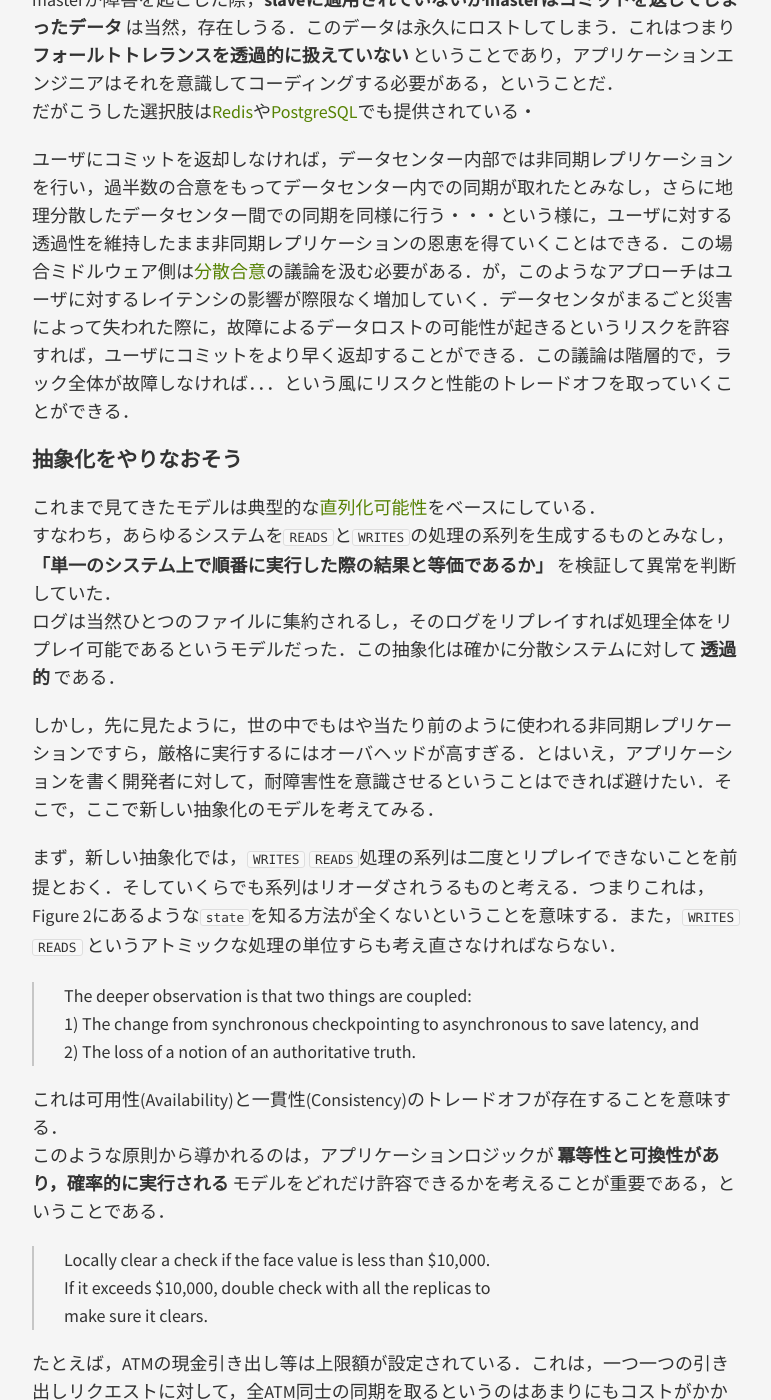
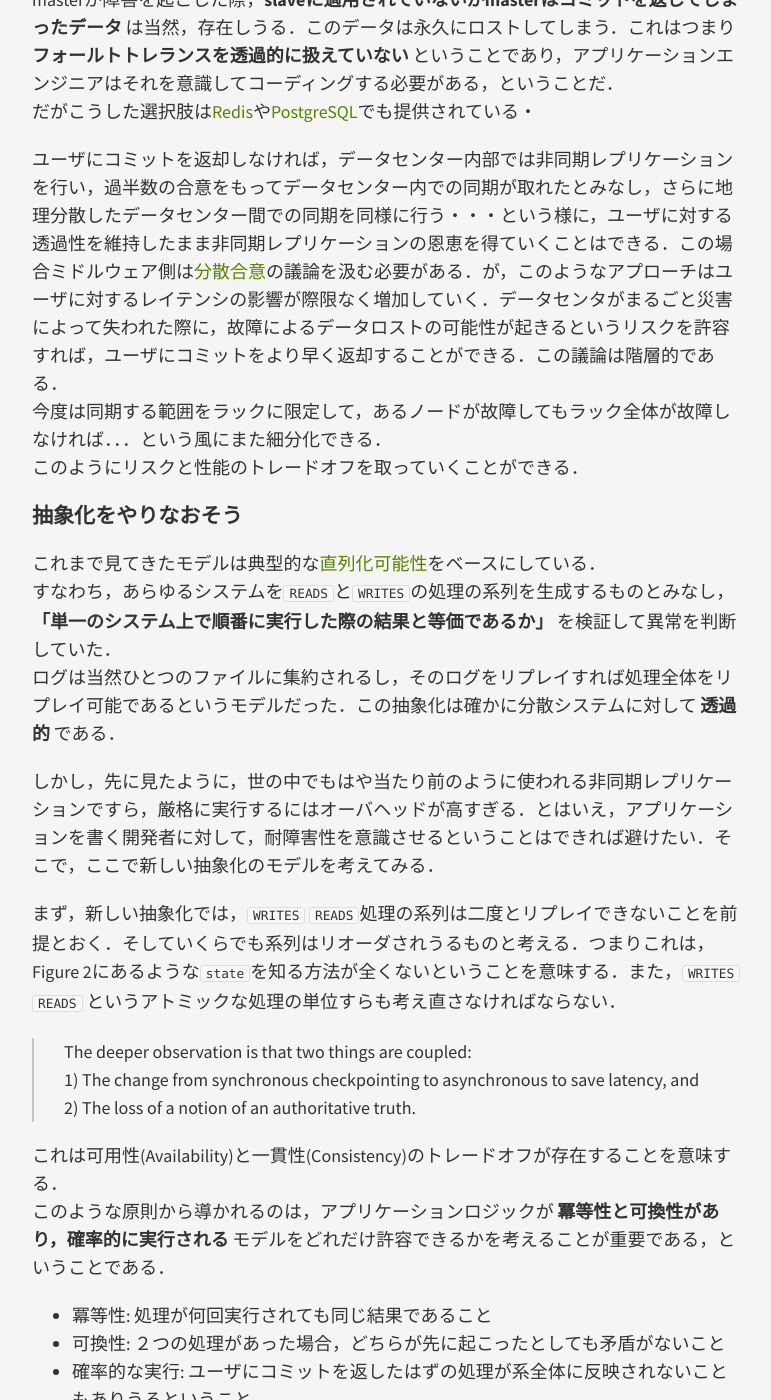
Before and after one commit to the-weekly-paper/the-weekly-paper.github.io, a Jekyll site: the page built from _posts/2017-08-07-Building-on-QuickSand.markdown, in a window 1280 px wide and 1400 px high, scrolled down 7928 px. Shown: the whole window, without its empty margins (253-1024 px from the left). Built offline with Jekyll 4.4.1, drawn with Linux system fonts in a browser that asks for light colours; some of the changed text lies outside the part shown.

Commit message:
Update 2017-08-07-Building-on-QuickSand.markdown

```diff
--- a/_posts/2017-08-07-Building-on-QuickSand.markdown
+++ b/_posts/2017-08-07-Building-on-QuickSand.markdown
@@ -159,7 +159,9 @@ Tandem NonStop 1986では，DP2ないしディスクが故障した際には，
 ログをバックアップに受け渡し，その反映を待たずにユーザにコミットを返却する非同期Log Shippingは，明らかに障害時に問題が起きうる．たとえばmaster/slave構成でmasterが障害を起こした際，**slaveに適用されていないがmasterはコミットを返してしまったデータ** は当然，存在しうる．このデータは永久にロストしてしまう．これはつまり **フォールトトレランスを透過的に扱えていない** ということであり，アプリケーションエンジニアはそれを意識してコーディングする必要がある，ということだ．
 だがこうした選択肢は[Redis](http://redis-documentasion-japanese.readthedocs.io/ja/latest/topics/persistence.html)や[PostgreSQL](https://www.postgresql.jp/document/9.4/html/warm-standby.html)でも提供されている・
 
-ユーザにコミットを返却しなければ，データセンター内部では非同期レプリケーションを行い，過半数の合意をもってデータセンター内での同期が取れたとみなし，さらに地理分散したデータセンター間での同期を同様に行う・・・という様に，ユーザに対する透過性を維持したまま非同期レプリケーションの恩恵を得ていくことはできる．この場合ミドルウェア側は[分散合意](http://sharply.hatenablog.com/entry/2016/06/14/202200)の議論を汲む必要がある．が，このようなアプローチはユーザに対するレイテンシの影響が際限なく増加していく．データセンタがまるごと災害によって失われた際に，故障によるデータロストの可能性が起きるというリスクを許容すれば，ユーザにコミットをより早く返却することができる．この議論は階層的で，ラック全体が故障しなければ．．．という風にリスクと性能のトレードオフを取っていくことができる．
+ユーザにコミットを返却しなければ，データセンター内部では非同期レプリケーションを行い，過半数の合意をもってデータセンター内での同期が取れたとみなし，さらに地理分散したデータセンター間での同期を同様に行う・・・という様に，ユーザに対する透過性を維持したまま非同期レプリケーションの恩恵を得ていくことはできる．この場合ミドルウェア側は[分散合意](http://sharply.hatenablog.com/entry/2016/06/14/202200)の議論を汲む必要がある．が，このようなアプローチはユーザに対するレイテンシの影響が際限なく増加していく．データセンタがまるごと災害によって失われた際に，故障によるデータロストの可能性が起きるというリスクを許容すれば，ユーザにコミットをより早く返却することができる．この議論は階層的である．
+今度は同期する範囲をラックに限定して，あるノードが故障してもラック全体が故障しなければ．．．という風にまた細分化できる．
+このようにリスクと性能のトレードオフを取っていくことができる．
 
 ### 抽象化をやりなおそう
 
@@ -177,6 +179,10 @@ Tandem NonStop 1986では，DP2ないしディスクが故障した際には，
 
 これは可用性(Availability)と一貫性(Consistency)のトレードオフが存在することを意味する．
 このような原則から導かれるのは，アプリケーションロジックが **冪等性と可換性があり，確率的に実行される** モデルをどれだけ許容できるかを考えることが重要である，ということである．
+
+* 冪等性: 処理が何回実行されても同じ結果であること
+* 可換性: ２つの処理があった場合，どちらが先に起こったとしても矛盾がないこと
+* 確率的な実行: ユーザにコミットを返したはずの処理が系全体に反映されないこともありうるということ．
 
 > Locally clear a check if the face value is less than $10,000.
 If it exceeds $10,000, double check with all the replicas to
@@ -218,7 +224,8 @@ to reduce the probability that a human needs to be involved
 Amazonでは，カートに商品を追加する処理はグローバルなロックを獲得しない．商品をカートに追加する，ということは，現実のアナロジーに即して言えば，誰かが棚から商品を取ったのだから，データベースの在庫テーブルから特定のレコードを削除することにマッピングできる．が，Amazonはそうしていない．ただ在庫テーブルの変化を*Memory* するのみである．これは結果として，複数人が同じ在庫をカートに追加し，どちらかが商品を買えなくなる可能性があることを意味する．が，在庫テーブルの更新ロックを取ることによる他のユーザへの影響を抑えるために，Amazonはこの選択を行っている．
 
 
-また，空港の座席予約においても，同様のアプローチが取られることがある．実際以上の座席数を予約してしまう現象は[オーバーブッキング](https://ja.wikipedia.org/wiki/%E9%81%8E%E5%89%B0%E4%BA%88%E7%B4%84)として知られている．これもまた，システムの負荷を下げ，一貫性を弱める代わりに，ユーザの利便性を向上させるアプローチである．障害時(過剰予約時)には代替便を用意するという *Apologies* も存在する．
+また，空港の座席予約においても，同様のアプローチが取られることがある．実際以上の座席数を予約してしまう現象は[オーバーブッキング](https://ja.wikipedia.org/wiki/%E9%81%8E%E5%89%B0%E4%BA%88%E7%B4%84)として知られている．これもまた，システムの負荷を下げ，一貫性を弱める代わりに，ユーザの利便性を向上させるアプローチである．
+そしてここには，障害時(過剰予約時)には代替便を用意するという *Apologies* が存在するわけである．
 
 ### フォールトトレランスの未来と開発者の負荷
 
```
